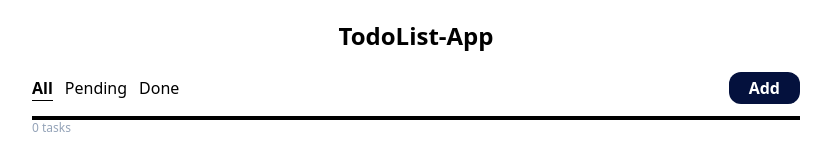
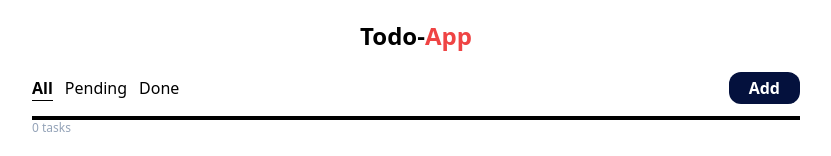
Before and after one commit to C2Tx420/Todo-App, a React (Vite) app: page / in a window 1280 px wide. Shown: the top 156 px of the page, without its empty margins (224-1055 px from the left). Built offline with nearby package versions, Linux system fonts and the light colour scheme.

Commit message:
style: header style

```diff
--- a/src/App.tsx
+++ b/src/App.tsx
@@ -16,7 +16,7 @@ function App() {
   },[])
   return (
     <div className='container'>
-      <h1 className="font-bold text-2xl py-5 text-center">TodoList-App</h1>
+      <h1 className="font-bold text-2xl py-5 text-center">Todo-<span className='text-red-500'>App</span></h1>
       <div className="max-w-3xl mx-auto">
         <div className="flex items-center justify-between">
           <div className="flex items-center gap-3">
```
